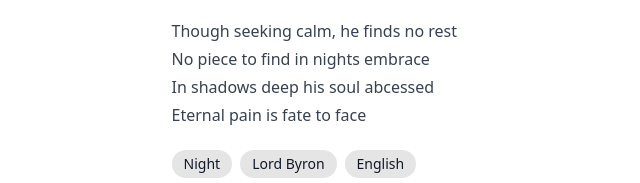
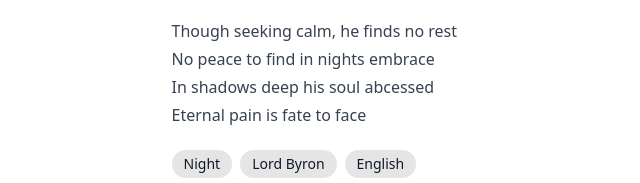
Before and after one commit to TiiaAurora/tiiawrote, an Astro site: page /posts/wanderer in a window 1280 px wide. Shown: the part 932-1115 px from the top of the page, 171-811 px from the left. Built offline with nearby package versions, Linux system fonts and the light colour scheme; Astro itself is replaced by a stand-in of ours.

Commit message:
fix typo

```diff
--- a/src/content/posts/wanderer.md
+++ b/src/content/posts/wanderer.md
@@ -32,6 +32,6 @@ By past misdeeds forever dread<br/>
 From torment that will never cease<br/>
 
 Though seeking calm, he finds no rest<br/>
-No piece to find in nights embrace<br/>
+No peace to find in nights embrace<br/>
 In shadows deep his soul abcessed<br/>
 Eternal pain is fate to face<br/>
```
